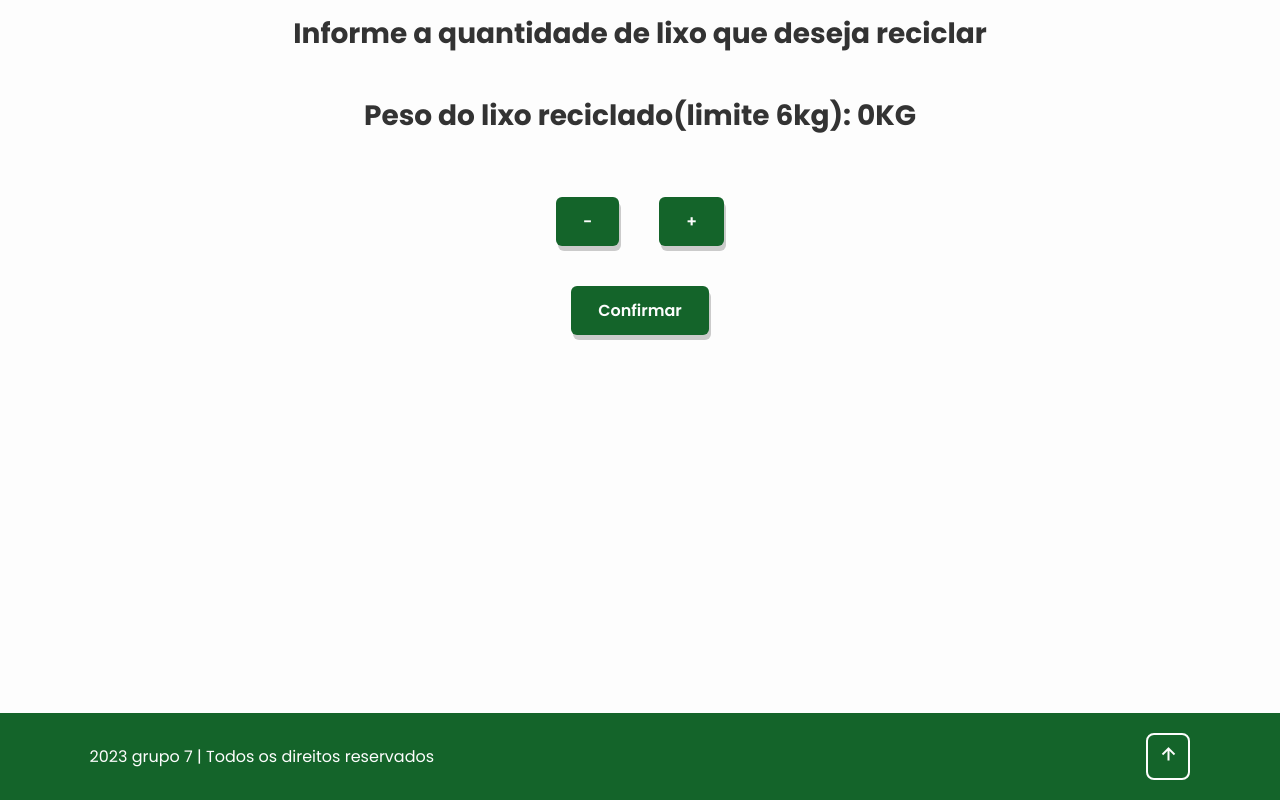
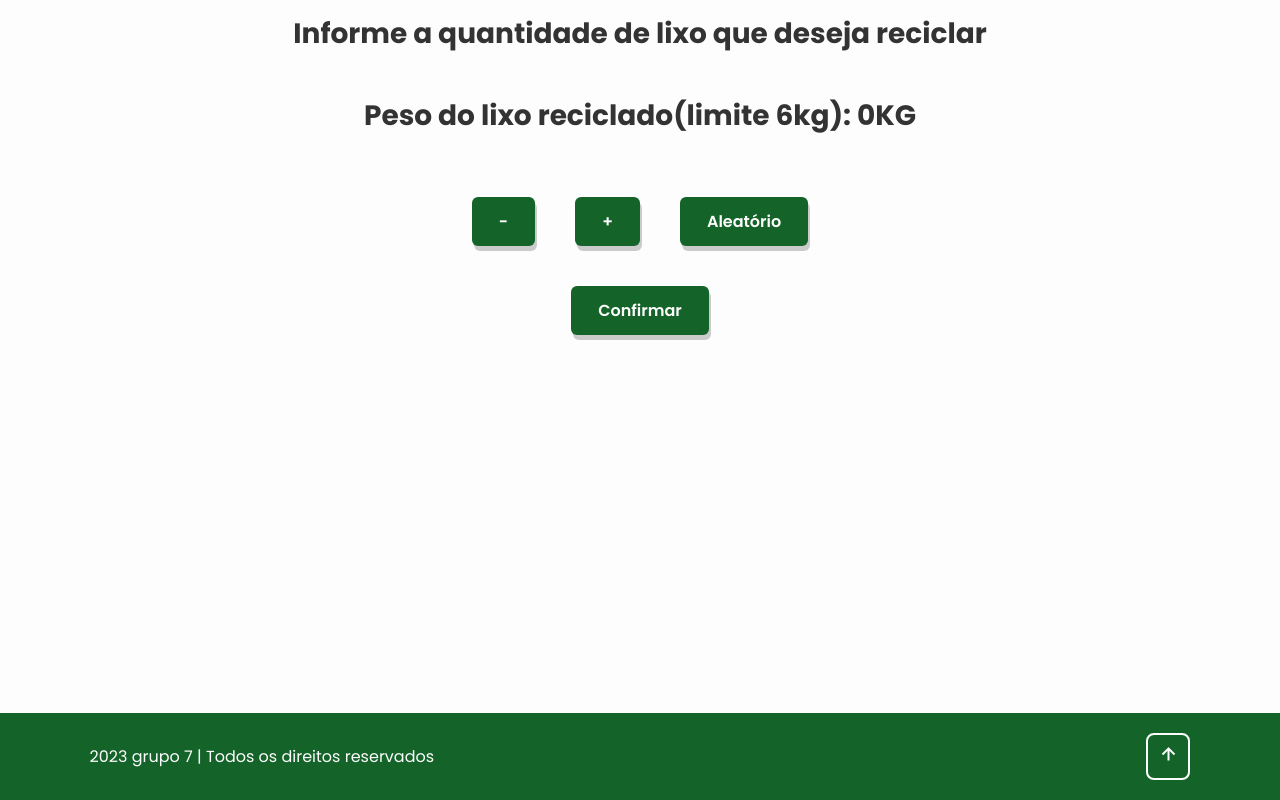
Before and after one commit to Sprint3-grupo7/FrontEnd, a React (Vite) app in the folder sprint3frontend/: page / in a window 1280 px wide. Shown: the part 4305-5105 px from the top of the page. Built offline with nearby package versions, Linux system fonts and the light colour scheme.

Commit message:
Adicionando função que gera um número aleatório de lixo recilado pelo usuário usando a biblioteca Math e finalizando o projeto

```diff
--- a/sprint3frontend/src/componentes/reciclar/index.jsx
+++ b/sprint3frontend/src/componentes/reciclar/index.jsx
@@ -20,6 +20,11 @@ const Reciclar = () =>{
           }
     };
 
+    const gerarNumeroAleatorio = () => {
+        const numeroAleatorio = Math.floor(Math.random() * 6) + 1;
+        setNumero(numeroAleatorio);
+      };
+
     const exibirMensagem = () => {
         var pontos = numero * 1000
         alert(`Você ganhou ${pontos} pontos!`);
@@ -33,6 +38,7 @@ const Reciclar = () =>{
             <div className='botoes-reciclagem'>
                 <button className='btn-reciclar' onClick={diminuirNumero}>-</button>
                 <button className='btn-reciclar' onClick={aumentarNumero}>+</button>
+                <button className='btn-reciclar' onClick={gerarNumeroAleatorio}>Aleatório</button>
             </div>
 
             <button className='btn-reciclar' onClick={exibirMensagem}>Confirmar</button>
```
